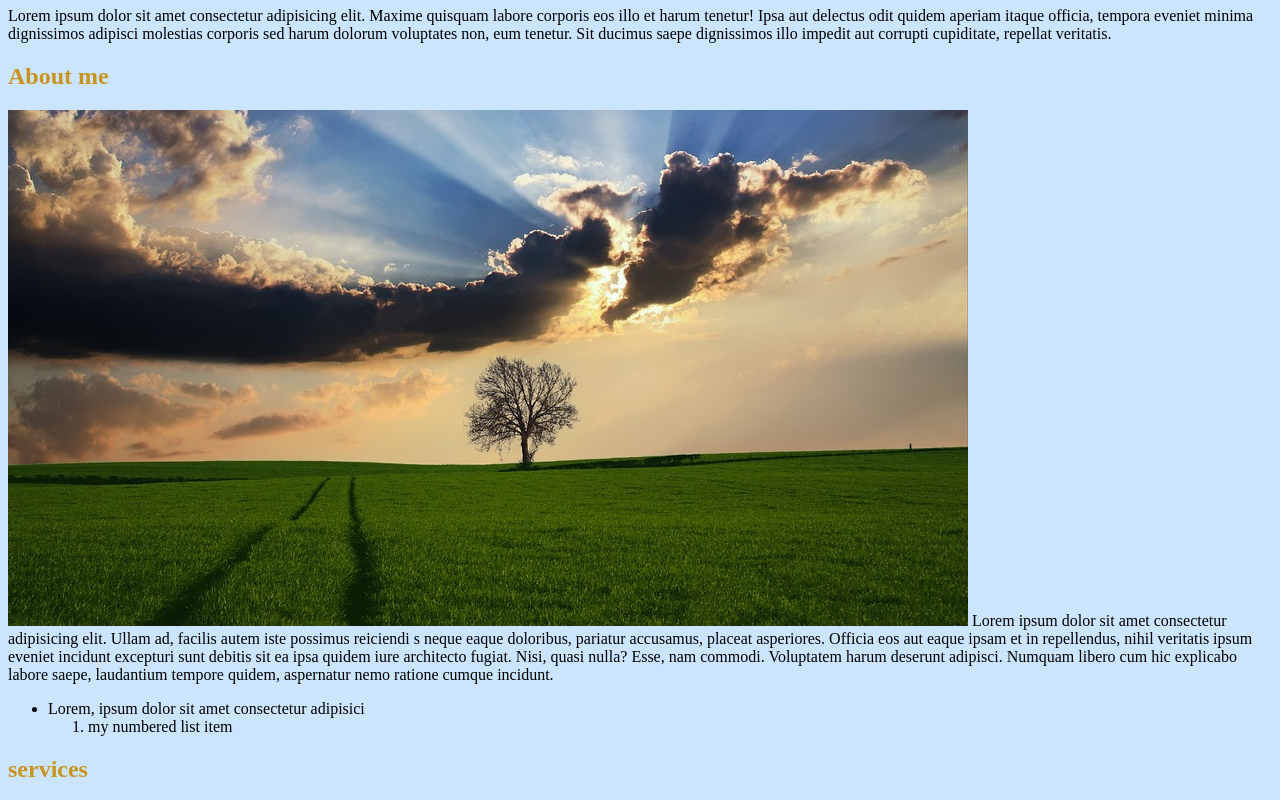
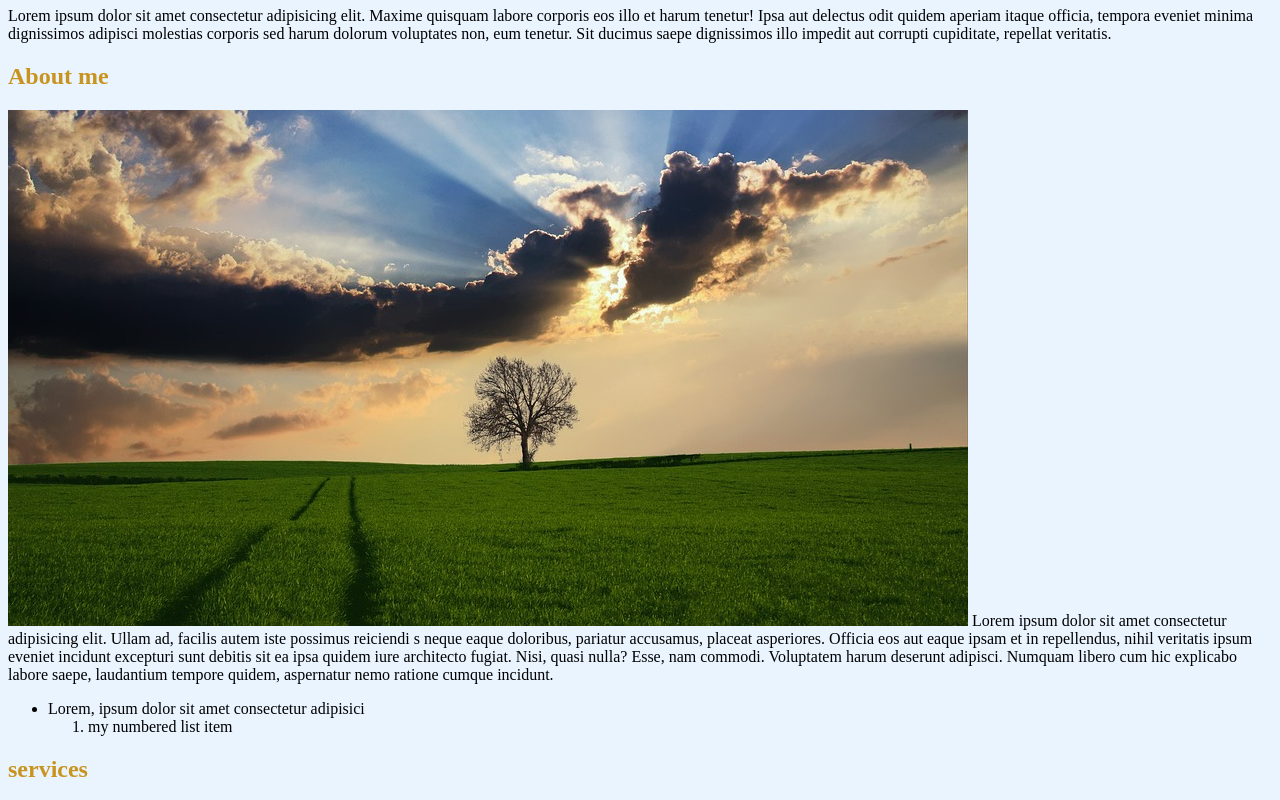
Before and after one commit to Gitros/css, a plain HTML site: page index.html in a window 1280 px wide. Shown: the part 73-873 px from the top of the page. Drawn offline with Linux system fonts and the light colour scheme.

Commit message:
opacity transparency

```diff
--- a/style.css
+++ b/style.css
@@ -1,5 +1,5 @@
 body {
-    background: rgb(204,229,255);
+    background: rgb(204,229,255, 0.4);
 }
 
 #title {
```
